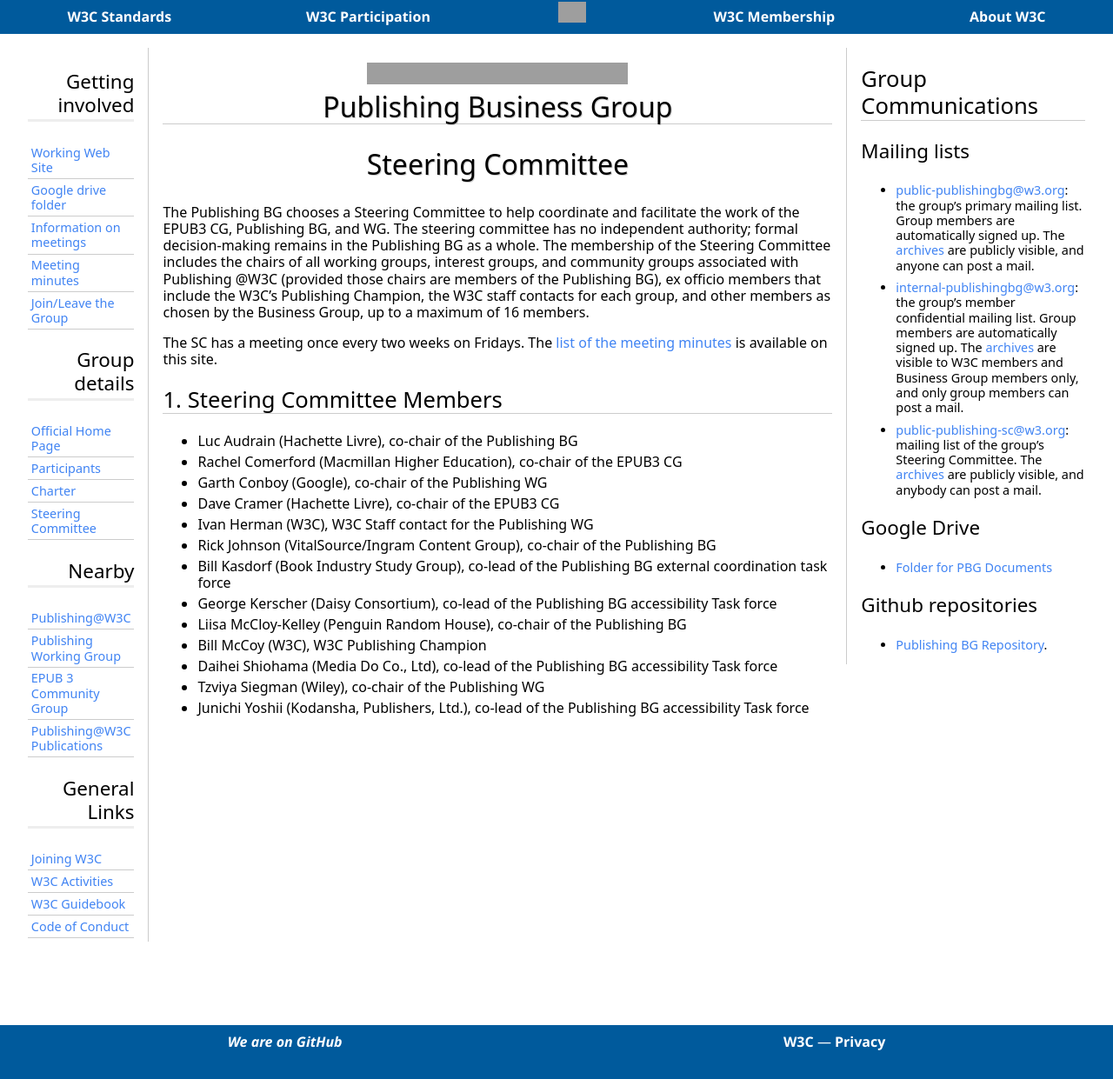
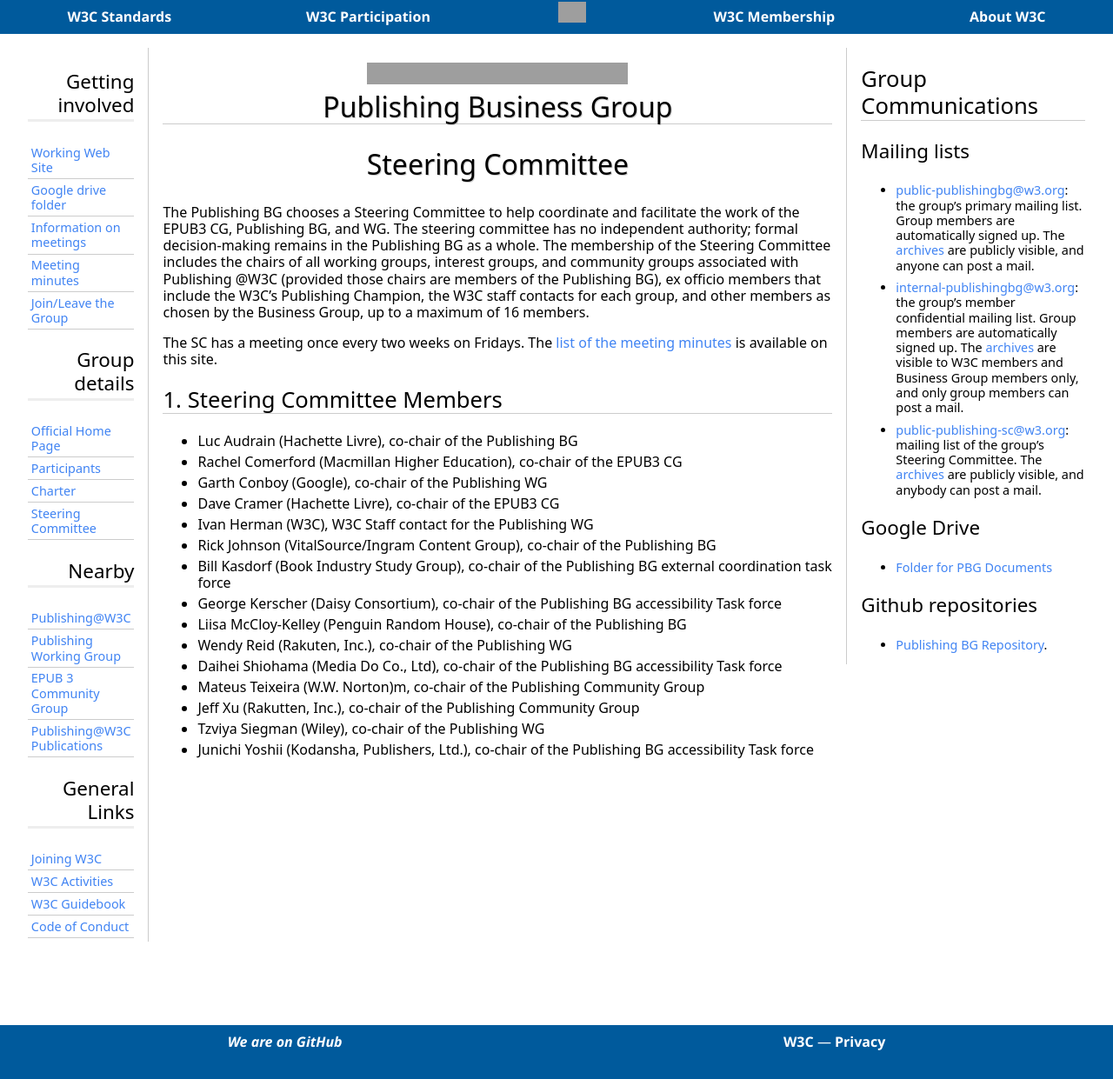
Before and after one commit to w3c/publ-bg, a Jekyll site: the page built from Steering_Committee/index.md, in a window 1280 px wide. Shown: the whole page at 87% size. Built offline with Jekyll 4.4.1, drawn with Linux system fonts in a browser that asks for light colours; some web fonts are replaced; our own code applies the rules of GitHub Pages for plain Markdown files; grey boxes are pictures that could not be loaded.

Commit message:
Added Mateus and Jeff to the SC list

```diff
--- a/Steering_Committee/index.md
+++ b/Steering_Committee/index.md
@@ -18,10 +18,12 @@ The SC has a meeting once every two weeks on Fridays. The [list of the meeting m
 * Dave Cramer (Hachette Livre), co-chair of the EPUB3 CG
 * Ivan Herman (W3C), W3C Staff contact for the Publishing WG
 * Rick Johnson (VitalSource/Ingram Content Group), co-chair of the Publishing BG
-* Bill Kasdorf (Book Industry Study Group), co-lead of the Publishing BG external coordination task force
-* George Kerscher (Daisy Consortium), co-lead of the Publishing BG accessibility Task force
+* Bill Kasdorf (Book Industry Study Group), co-chair of the Publishing BG external coordination task force
+* George Kerscher (Daisy Consortium), co-chair of the Publishing BG accessibility Task force
 * Liisa McCloy-Kelley (Penguin Random House), co-chair of the Publishing BG
-* Bill McCoy (W3C), W3C Publishing Champion
-* Daihei Shiohama (Media Do Co., Ltd), co-lead of the Publishing BG accessibility Task force
+* Wendy Reid (Rakuten, Inc.), co-chair of the Publishing WG
+* Daihei Shiohama (Media Do Co., Ltd), co-chair of the Publishing BG accessibility Task force
+* Mateus Teixeira (W.W. Norton)m, co-chair of the Publishing Community Group
+* Jeff Xu (Rakutten, Inc.), co-chair of the Publishing Community Group
 * Tzviya Siegman (Wiley), co-chair of the Publishing WG
-* Junichi Yoshii (Kodansha, Publishers, Ltd.), co-lead of the Publishing BG accessibility Task force
+* Junichi Yoshii (Kodansha, Publishers, Ltd.), co-chair of the Publishing BG accessibility Task force
```
